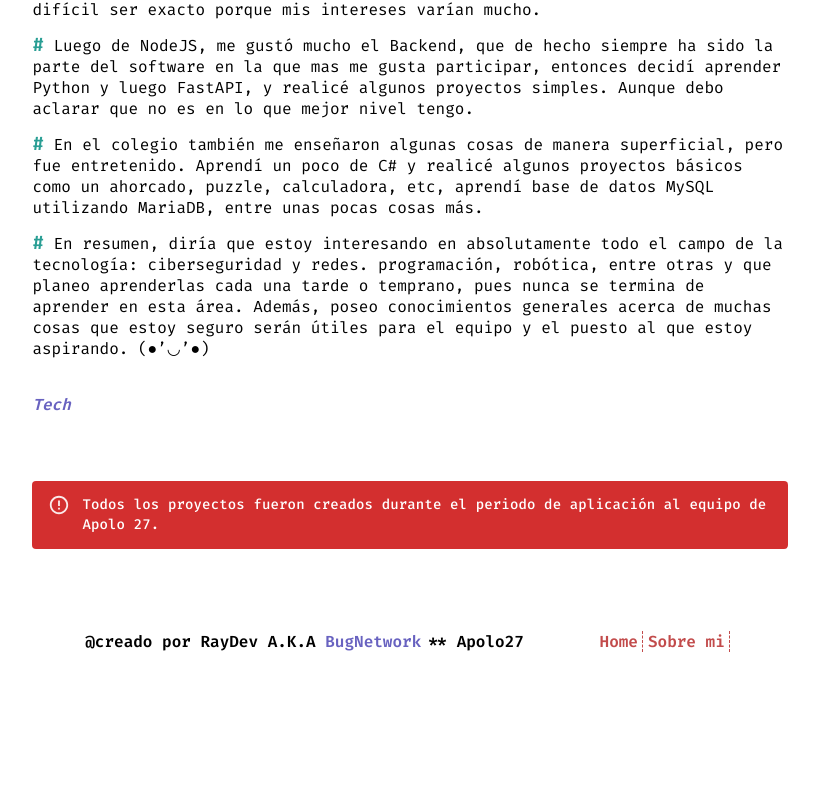
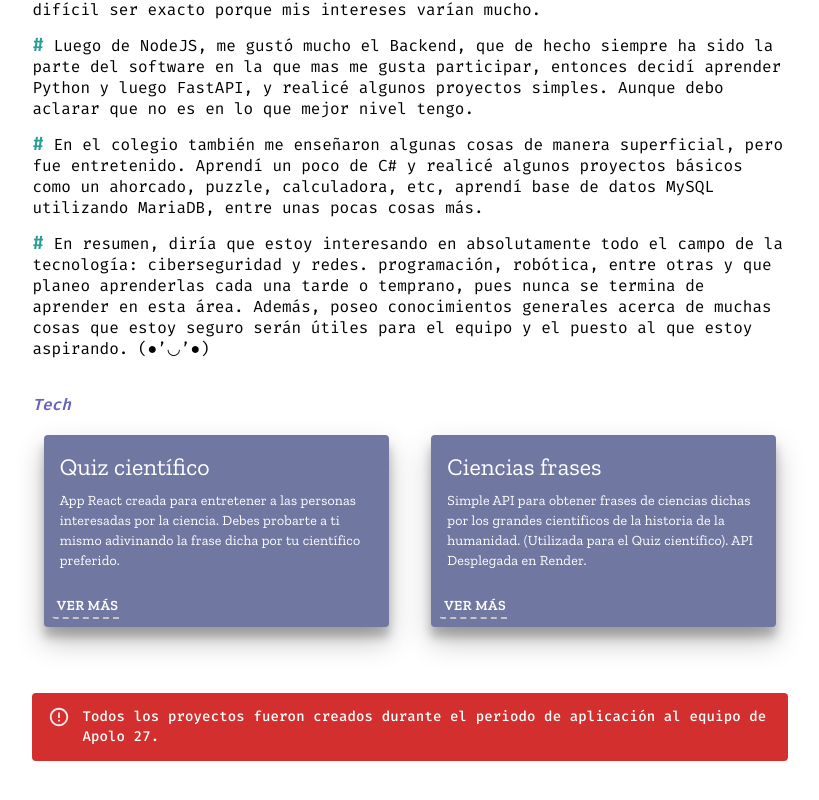
Before and after one commit to thenetworkme/my-blog, a React (Vite) app: page /sobre-mi in a window 1280 px wide. Shown: the part 420-1220 px from the top of the page, without its empty margins (230-1049 px from the left). Before the commit the page ends 1087 px from the top, so only its background shows below. Built offline with nearby package versions, Linux system fonts and the light colour scheme; a web font is replaced by a local one.

Commit message:
Final stage

```diff
--- a/src/App.css
+++ b/src/App.css
@@ -1,20 +1,53 @@
 @import url("https://fonts.googleapis.com/css2?family=Fira+Code:wght@300..700&family=Rubik+Marker+Hatch&display=swap");
-
+@import url("https://fonts.googleapis.com/css2?family=Zilla+Slab:ital,wght@0,300;0,400;0,500;0,600;0,700;1,300;1,400;1,500;1,600;1,700&display=swap");
 * {
   padding: 0;
   margin: 0;
   box-sizing: border-box;
   font-family: "Fira Code";
 }
-
+.dark {
+  background-color: black;
+  color: white;
+}
+.cards {
+  font-family: "Zilla Slab", serif !important;
+  color: white !important;
+}
+.cardsBtn {
+  color: rgb(255, 252, 252) !important;
+  font-weight: 600 !important;
+  font-size: 14px !important;
+  font-family: "Zilla Slab", serif !important;
+  line-height: 1 !important;
+  border-bottom: 2px dashed rgb(197, 197, 197) !important;
+}
+.cardsBtn:hover {
+  border-bottom: 2px solid rgb(214, 94, 144) !important;
+}
+.cardWrapper {
+  margin-top: 20px;
+  display: flex;
+  flex-wrap: wrap;
+  align-items: center;
+  justify-content: space-around;
+  gap: 20px;
+}
+.cardComp {
+  background-color: #7077a1 !important;
+  box-shadow: rgba(0, 0, 0, 0.25) 0px 14px 28px,
+    rgba(0, 0, 0, 0.22) 0px 10px 10px !important;
+  color: white !important;
+}
 main {
-  display: block; /* Cambiar a bloque para que no sea un contenedor flex */
-  margin: auto; /* Establecer margen automático para centrar */
+  display: block;
+  margin: auto;
   max-width: 800px;
   position: relative;
   top: 30px;
   padding: 0 1.4em;
 }
+
 footer {
   position: relative;
   bottom: 0;
@@ -90,6 +123,7 @@ footer > div {
   color: rgb(41, 158, 148);
   line-height: 1;
 }
+
 .infoContent2 {
   height: 200px;
   display: flex;
--- /dev/null
+++ b/src/components/Cards.jsx
@@ -0,0 +1,37 @@
+import {
+  Card,
+  CardContent,
+  Typography,
+  CardActions,
+  Button,
+  CardHeader,
+} from "@mui/material";
+
+export default function Cards({ title, text, textButton, link }) {
+  return (
+    <div>
+      <Card sx={{ maxWidth: 345 }} className="cardComp">
+        <CardContent>
+          <Typography
+            gutterBottom
+            variant="h5"
+            component="div"
+            className="cards"
+          >
+            {title}
+          </Typography>
+          <Typography variant="body2" color="text.secondary" className="cards">
+            {text}
+          </Typography>
+        </CardContent>
+        <CardActions>
+          <a href={link}>
+            <Button size="small" className="cardsBtn">
+              {textButton}
+            </Button>
+          </a>
+        </CardActions>
+      </Card>
+    </div>
+  );
+}
--- a/src/components/Content2.jsx
+++ b/src/components/Content2.jsx
@@ -1,6 +1,7 @@
 import style from "./Content.module.css";
 import { Typewriter } from "react-simple-typewriter";
-import { Alert } from "@mui/material";
+import { Alert, Card } from "@mui/material";
+import Cards from "./Cards";
 
 export default function Content() {
   return (
@@ -63,8 +64,25 @@ export default function Content() {
           delaySpeed={1000}
         />
       </span>
+      <section className="cardWrapper">
+        <Cards
+          title={"Quiz científico"}
+          text={
+            "App React creada para entretener a las personas interesadas por la ciencia. Debes probarte a ti mismo adivinando la frase dicha por tu científico preferido."
+          }
+          textButton={"Ver más"}
+          link={""}
+        />
+        <Cards
+          title={"Ciencias frases"}
+          text={
+            "Simple API para obtener frases de ciencias dichas por los grandes cientificos de la historia de la humanidad. (Utilizada para el Quiz científico). API Desplegada en Render."
+          }
+          textButton={"Ver más"}
+          link={"https://cienciafrases.onrender.com/"}
+        />
+      </section>
       <section className="infoContent2">
-        {" "}
         <Alert variant="filled" severity="error">
           Todos los proyectos fueron creados durante el periodo de aplicación al
           equipo de Apolo 27.
--- a/src/components/Header.jsx
+++ b/src/components/Header.jsx
@@ -13,6 +13,7 @@ export default function Header({ img }) {
   const handleClose = () => {
     setOpen(false);
   };
+
   return (
     <header className={style.header}>
       <span className={style.mouseOverText}>mouse over</span>
@@ -34,3 +35,4 @@ export default function Header({ img }) {
     </header>
   );
 }
+//
```
